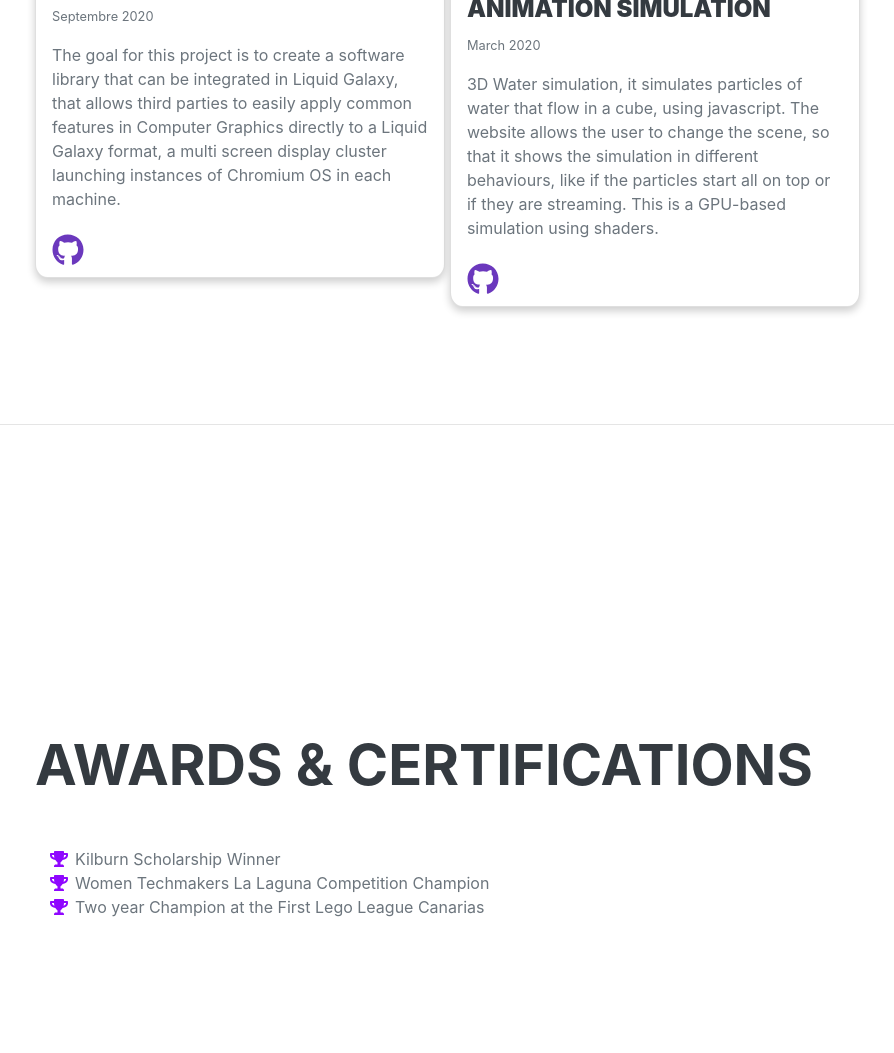
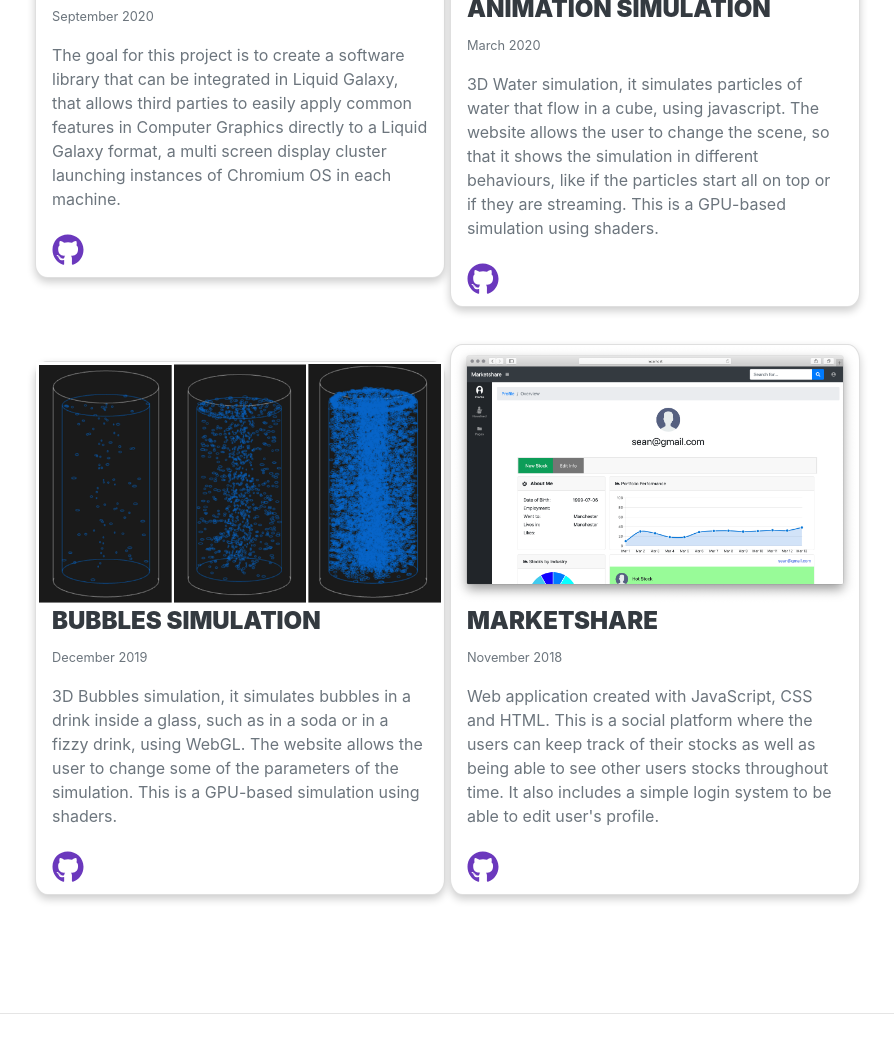
Before and after one commit to sara2cb/SaraCBWeb, a plain HTML site: page index.html in a window 1280 px wide. Shown: the part 4370-5423 px from the top of the page, without its empty margins (285-1179 px from the left). Drawn offline with nearby package versions, Linux system fonts and the light colour scheme; a web font is replaced by a local one.

Commit message:
Adding projects

```diff
--- a/index.html
+++ b/index.html
@@ -19,7 +19,7 @@
         <!-- Navigation-->
         <nav class="navbar navbar-expand-lg navbar-dark bg-primary fixed-top" id="sideNav">
             <a class="navbar-brand js-scroll-trigger" href="#page-top">
-                <span class="d-block d-lg-none">Clarence Taylor</span>
+                <span class="d-block d-lg-none">Sara Caballero Bruno</span>
                 <span class="d-none d-lg-block"><img class="img-fluid img-profile rounded-circle mx-auto mb-2" src="assets/img/profile.png" alt="" /></span>
             </a>
             <button class="navbar-toggler" type="button" data-toggle="collapse" data-target="#navbarSupportedContent" aria-controls="navbarSupportedContent" aria-expanded="false" aria-label="Toggle navigation"><span class="navbar-toggler-icon"></span></button>
@@ -274,10 +274,10 @@
                                 <iframe src="https://www.youtube.com/embed/eRdVgpB9DB4" frameborder="0" allow="accelerometer; autoplay; clipboard-write; encrypted-media; gyroscope; picture-in-picture" allowfullscreen></iframe>
                                 <div class="container">
                                     <h4><b>3D Visualisation API</b></h4>
-                                    <p><small>Septembre 2020</small></p>
+                                    <p><small>September 2020</small></p>
                                     <p>The goal for this project is to create a software library that can be integrated in Liquid Galaxy, that allows third parties to easily apply common features in Computer Graphics directly to a Liquid Galaxy format, a multi screen display cluster launching instances of Chromium OS in each machine.</p>
                                     <div class="social-icons">
-                                            <a class="centered" href="https://github.com/sara2cb/Constructive-Solid-Fluid-Animation-Simulation" style="margin-left:auto;margin-right:auto;text-align:center"><i class="fab fa-github"></i></a>
+                                            <a class="centered" href="https://github.com/sara2cb/3D_Visualization_API" style="margin-left:auto;margin-right:auto;text-align:center"><i class="fab fa-github"></i></a>
                                     </div>
                                 </div>
                             </div>
@@ -291,6 +291,32 @@
                                     <p>3D Water simulation, it simulates particles of water that flow in a cube, using javascript. The website allows the user to change the scene, so that it shows the simulation in different behaviours, like if the particles start all on top or if they are streaming. This is a GPU-based simulation using shaders.</p>
                                     <div class="social-icons">
                                             <a class="centered" href="https://github.com/sara2cb/Constructive-Solid-Fluid-Animation-Simulation" style="margin-left:auto;margin-right:auto;text-align:center"><i class="fab fa-github"></i></a>
+                                    </div>
+                                </div>
+                            </div>
+                        </li>
+                        <li>
+                            <div class="card">
+                                <img src="./assets/img/bubble.png" style="width:100%">
+                                <div class="container">
+                                    <h4><b>Bubbles Simulation</b></h4>
+                                    <p><small>December 2019</small></p>
+                                    <p>3D Bubbles simulation, it simulates bubbles in a drink inside a glass, such as in a soda or in a fizzy drink, using WebGL. The website allows the user to change some of the parameters of the simulation. This is a GPU-based simulation using shaders.</p>
+                                    <div class="social-icons">
+                                            <a class="centered" href="https://github.com/sara2cb/Bubbles-Simulation" style="margin-left:auto;margin-right:auto;text-align:center"><i class="fab fa-github"></i></a>
+                                    </div>
+                                </div>
+                            </div>
+                        </li>
+                        <li>
+                            <div class="card">
+                                <img src="./assets/img/marketshare.png" style="width:100%">
+                                <div class="container">
+                                    <h4><b>MarketShare</b></h4>
+                                    <p><small>November 2018</small></p>
+                                    <p>Web application created with JavaScript, CSS and HTML. This is a social platform where the users can keep track of their stocks as well as being able to see other users stocks throughout time. It also includes a simple login system to be able to edit user's profile.</p>
+                                    <div class="social-icons">
+                                            <a class="centered" href="https://github.com/sara2cb/durhack18-stockmarket" style="margin-left:auto;margin-right:auto;text-align:center"><i class="fab fa-github"></i></a>
                                     </div>
                                 </div>
                             </div>
```
Also changed, not shown: assets/img/bubble.png (added), assets/img/marketshare.png (added).
